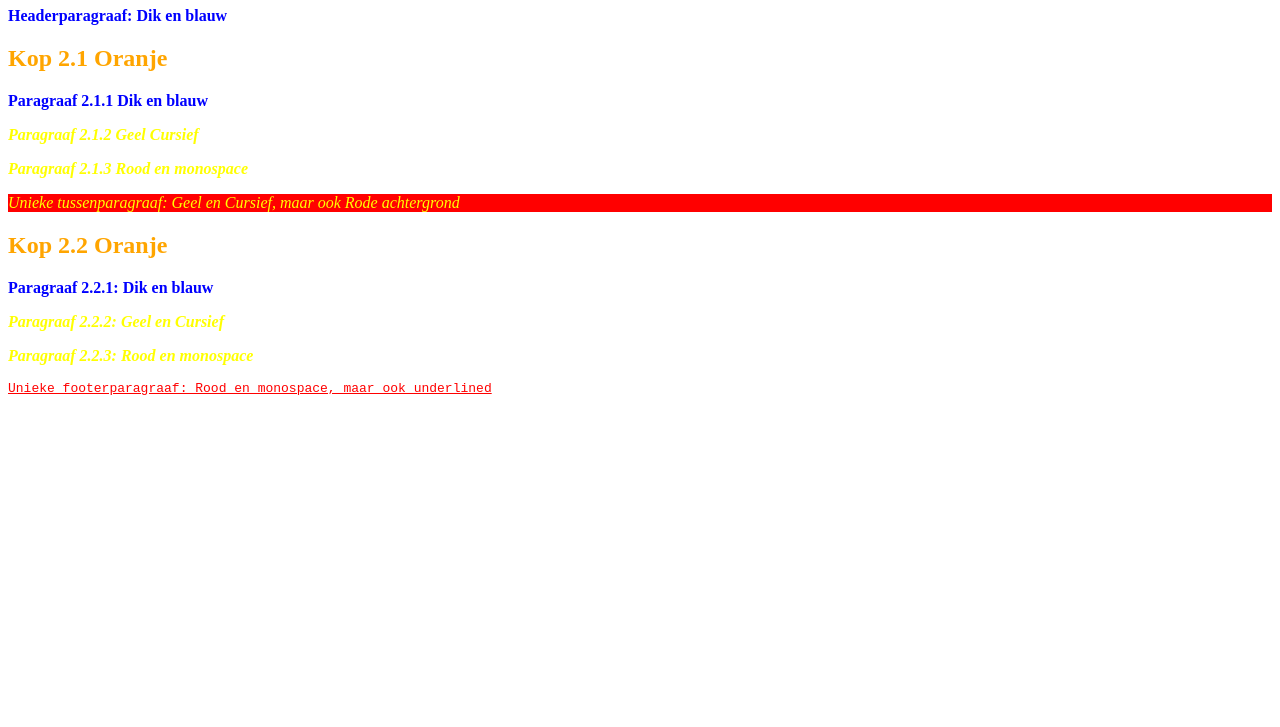
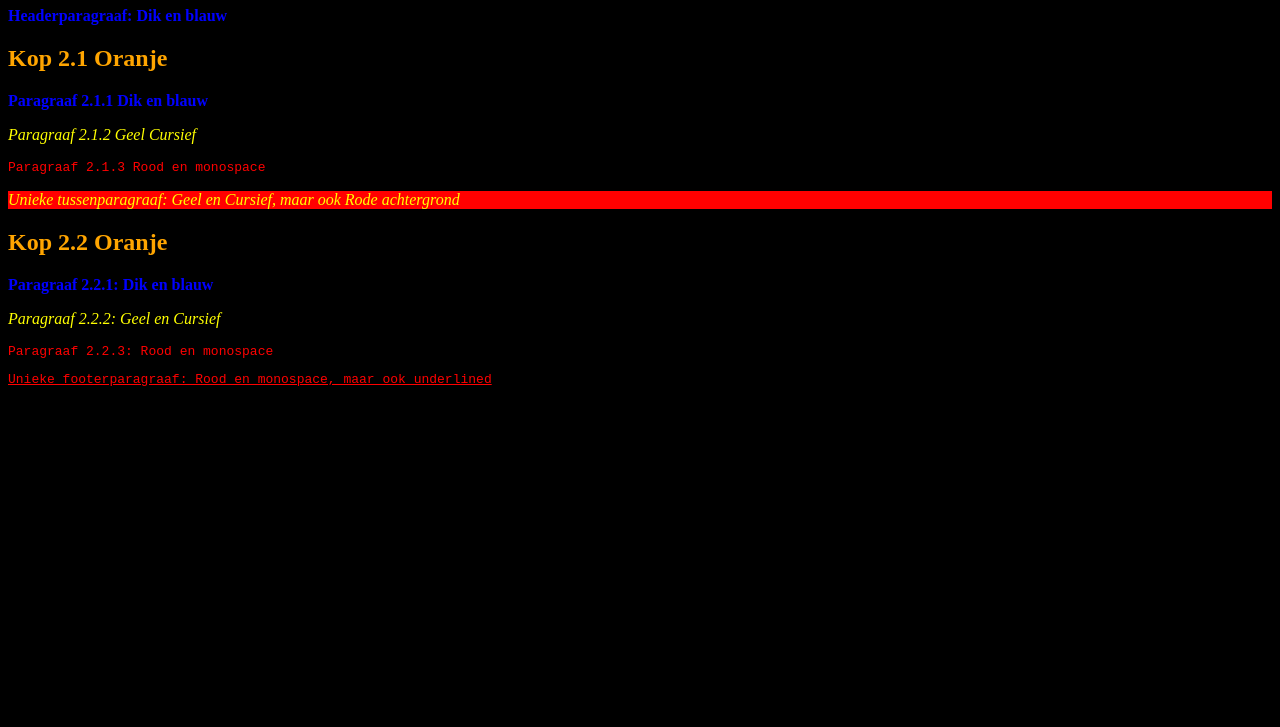
Before and after one commit to AvielSrypnyk/Verkennen, a plain HTML site: page webpages/extra/selectors/snoepwinkel2.html in a window 1280 px wide. Shown: the part 73-800 px from the top of the page. Drawn offline with Linux system fonts and the light colour scheme.

Commit message:
Update snoepwinkel2.html

```diff
--- a/webpages/extra/selectors/snoepwinkel2.html
+++ b/webpages/extra/selectors/snoepwinkel2.html
@@ -2,7 +2,7 @@
 <html>
 <head>
   <title>Snoepwinkel</title>
-  <link rel="stylesheet" href="general.css">
+  <link rel="stylesheet" href="general2.css">
   <meta charset="utf-8">
 </head>
 <body class="body">
```
